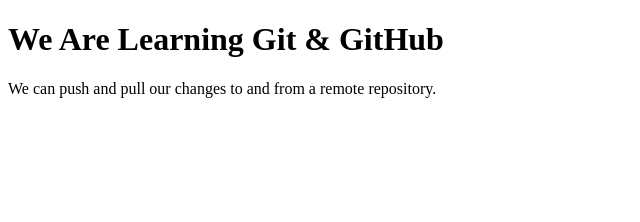
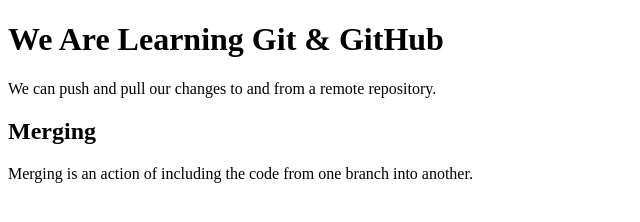
Before and after one commit to inetap/mdia-4590, a plain HTML site: page index.html in a window 1280 px wide. Shown: the whole page, without its empty margins (0-640 px from the left). Drawn offline with Linux system fonts and the light colour scheme.

Commit message:
Adds section regarding merges
Add a little extra info about merging code.

```diff
--- a/index.html
+++ b/index.html
@@ -9,6 +9,7 @@
 <body>
   <h1>We Are Learning Git & GitHub</h1>
   <p> We can push and pull our changes to and from a remote repository.</p>
-
+  <h2>Merging</h2>
+  <p>Merging is an action of including the code from one branch into another.</p>
 </body>
 </html>
```
